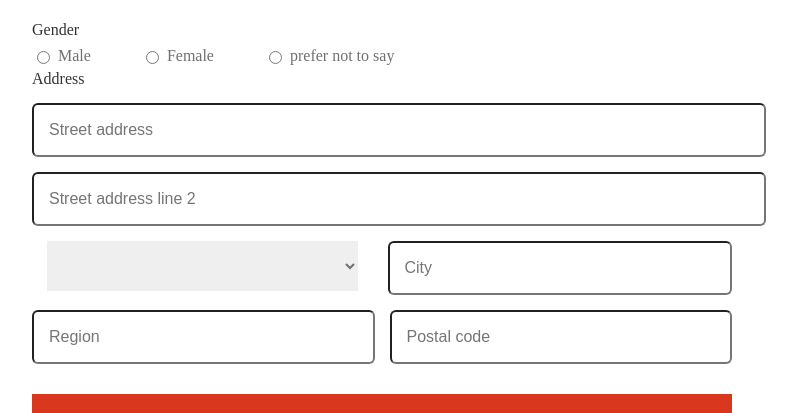
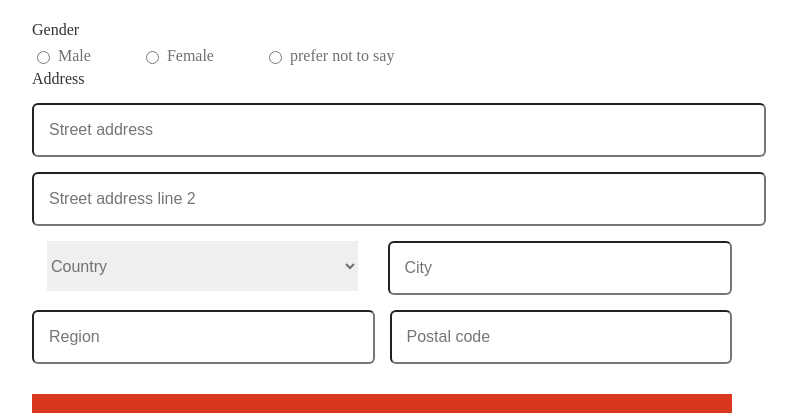
Before and after one commit to korbosit/template-driven-form, an Angular app: page / in a window 1280 px wide. Shown: the part 397-810 px from the top of the page, without its empty margins (26-823 px from the left). Built offline with nearby package versions, Linux system fonts and the light colour scheme.

Commit message:
#119 - Grouping of Form Controls | Template Driven Form |

```diff
--- a/src/app/app.component.html
+++ b/src/app/app.component.html
@@ -63,13 +63,14 @@
       </div>
     </div>
 
-    <div class="input-box address">
+    <!-- Grouping of Form Controls -->
+    <div class="input-box address" ngModelGroup="address" #addr="ngModelGroup">
       <label>Address</label>
-      <input type="text" placeholder="Street address" name="street1" ngModel />
+      <input type="text" placeholder="Street address" name="street1" ngModel required/>
       <input type="text" placeholder="Street address line 2" name="street2" ngModel />
       <div class="column">
         <div class="select-box">
-          <select name="country" ngModel>
+          <select name="country" [ngModel]="defaultCountry" required>
             <option hidden>Country</option>
             <option>America</option>
             <option>Japan</option>
@@ -77,13 +78,14 @@
             <option>Nepal</option>
           </select>
         </div>
-        <input type="text" placeholder="City" name="city" ngModel />
+        <input type="text" placeholder="City" name="city" ngModel required />
       </div>
       <div class="column">
         <input type="text" placeholder="Region" name="region" ngModel />
-        <input type="number" placeholder="Postal code" name="postal" ngModel />
+        <input type="number" placeholder="Postal code" name="postal" ngModel required />
       </div>
     </div>
+    <small *ngIf="addr.invalid && addr.touched">*Some of the address fields does not contain a valid value</small>
     <!-- when you press button it will generate event NG Submit -->
     <input type="submit" value="Submit" class="submit-btn" [disabled]="!registrationForm.valid">
   </form>
--- a/src/app/app.component.ts
+++ b/src/app/app.component.ts
@@ -17,6 +17,8 @@ export class AppComponent {
   lastName: string = '';
   emailAddress: string = '';
 
+  defaultCountry: string = 'Country';
+
   @ViewChild('registrationForm') form: NgForm;
 
   genders = [
@@ -32,9 +34,15 @@ export class AppComponent {
     // console.log(this.form.value.lastname);
     // console.log(this.form.value.email);
     // console.log(this.form.value.country);
-    console.log(this.form.controls['firstname'].value);
-    console.log(this.form.controls['lastname'].value);
-    console.log(this.form.controls['email'].value);
-    console.log(this.form.controls['country'].value);
+    // console.log(this.form.controls['firstname'].value);
+    // console.log(this.form.controls['lastname'].value);
+    // console.log(this.form.controls['email'].value);
+    // console.log(this.form.controls['country'].value);
+
+    console.log(this.form.value.firstname);
+    console.log(this.form.value.lastname);
+    console.log(this.form.value.email);
+    console.log(this.form.value.address.country);
+    console.log(this.form.value.address.city);
   }
 }
```
